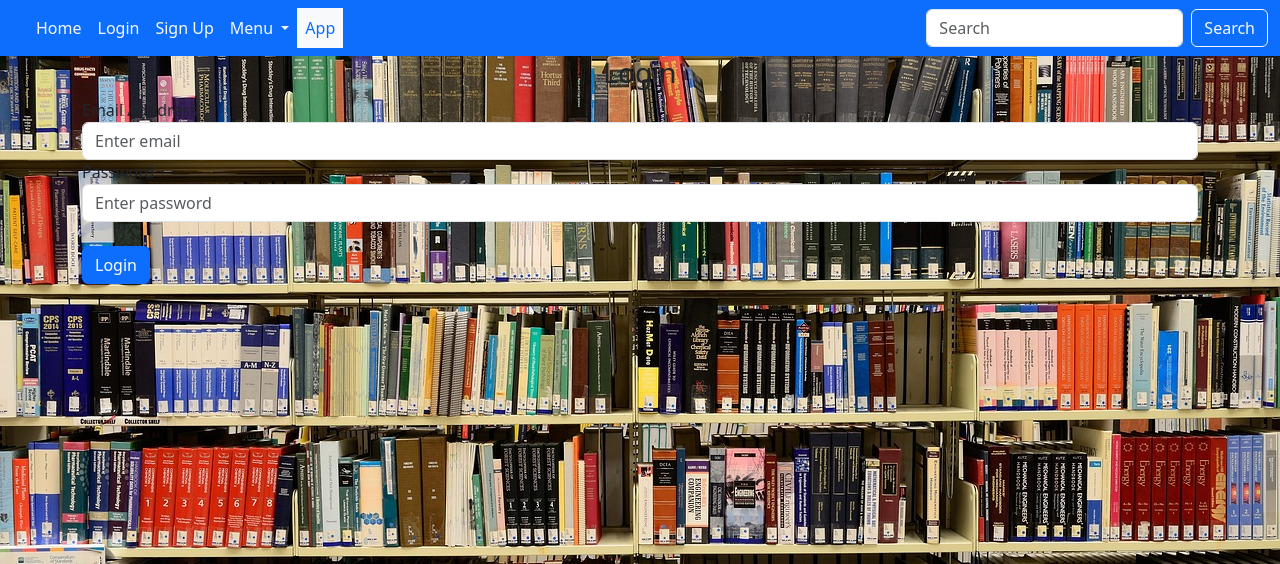
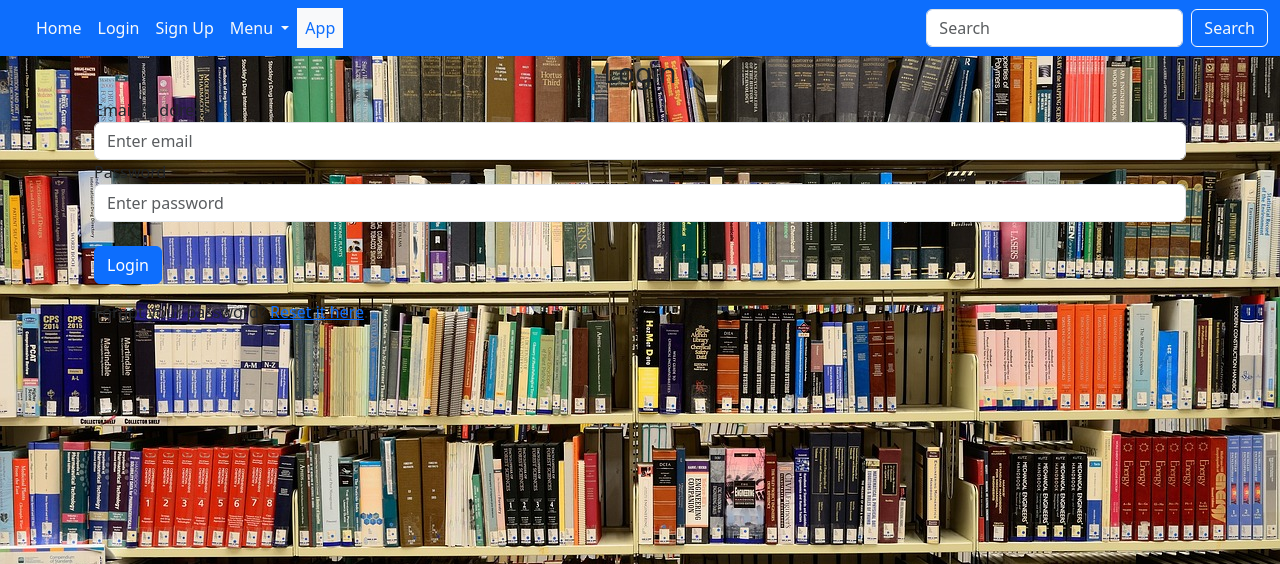
Before and after one commit to Emmanuel-Ejeagha/Python_Course, a Flask app: page /login in a window 1280 px wide. Shown: the top 564 px of the page. Run offline with Flask 3, Linux system fonts and the light colour scheme.

Commit message:
modified file

```diff
--- a/flask_projects/website_flask/website/templates/login.html
+++ b/flask_projects/website_flask/website/templates/login.html
@@ -1,6 +1,7 @@
 {% extends "base.html" %} {% block title %}Login{% endblock %}
 
 {% block content %}
+<div class="container align=right bg=light">
 <form method="POST">
     <h3 align="center">Login</h3>
     <div class="form-group">
@@ -16,5 +17,8 @@
     </div>
     <br />
     <button type="submit" class="btn btn-primary" />Login</button>
+    <p class="mt-3">Forgot your password? <a href="/forgot-password.html">Reset it here</a>.</p>
+</div>
+
 </form>
 {% endblock %}
```
